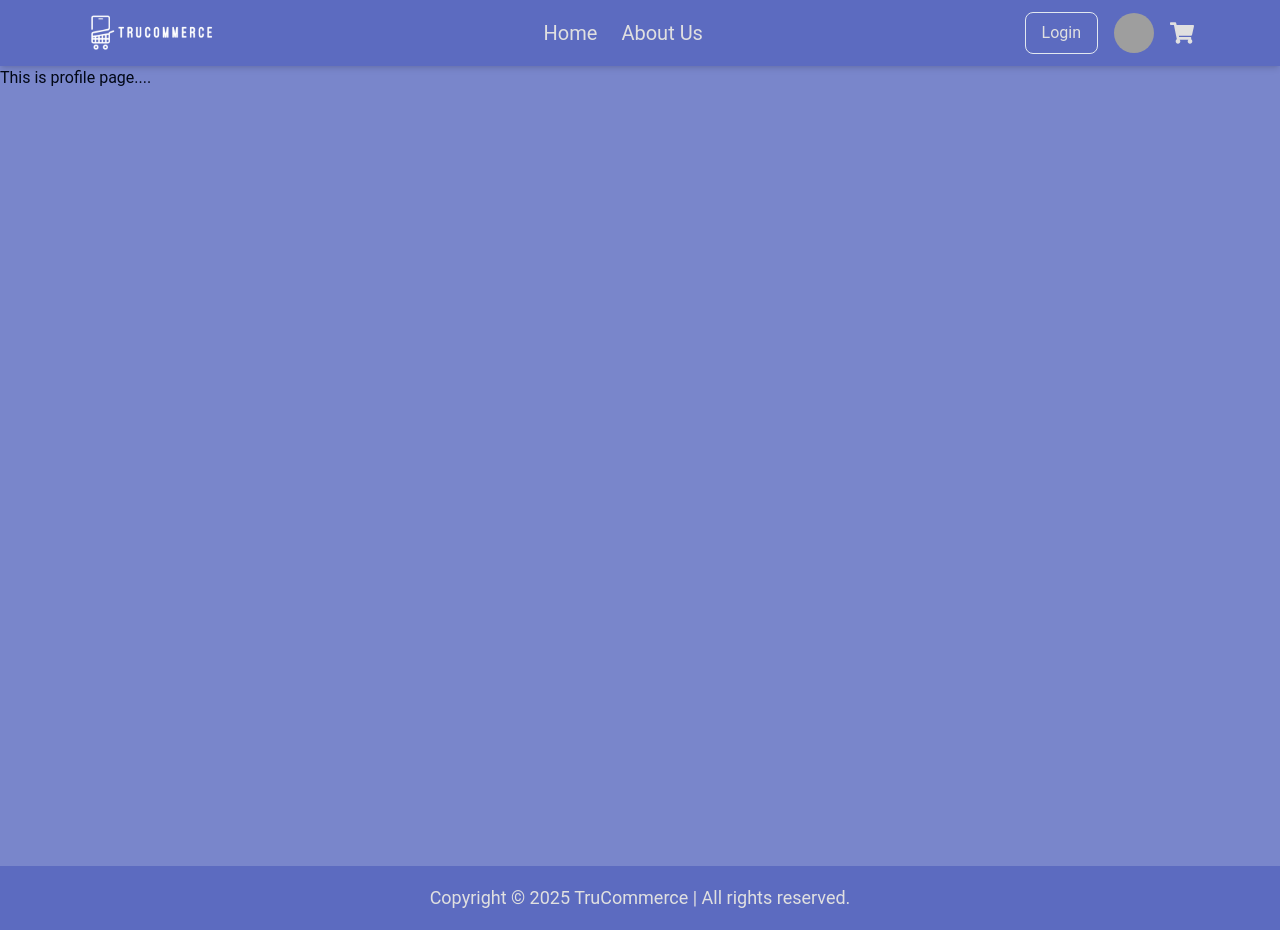
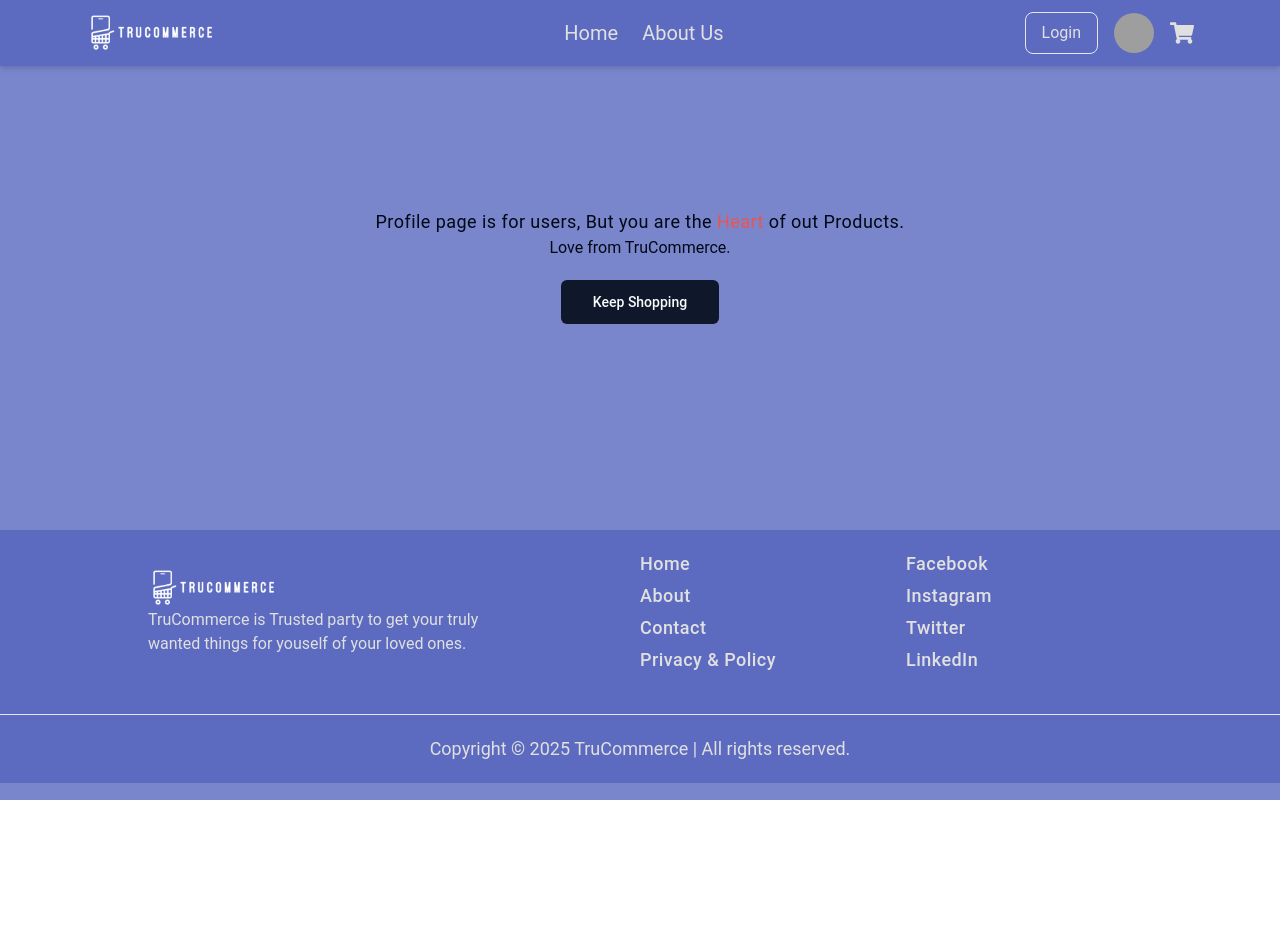
Before and after one commit to Nayan-Kamble53/truCommerce_client, a React (Vite) app: page /profile in a window 1280 px wide. After the commit the page ends 800 px from the top, so only its background shows below. Built offline with nearby package versions, Linux system fonts and the light colour scheme; grey boxes are pictures that could not be loaded.

Commit message:
fixed some ui

```diff
--- a/package.json
+++ b/package.json
@@ -26,12 +26,14 @@
     "embla-carousel-react": "^8.5.2",
     "jwt-decode": "^4.0.0",
     "lucide-react": "^0.474.0",
+    "next-themes": "^0.4.4",
     "react": "^19.0.0",
     "react-dom": "^19.0.0",
     "react-icons": "^5.4.0",
     "react-resizable-panels": "^2.1.7",
     "react-router-dom": "^7.1.5",
     "react-toastify": "^11.0.3",
+    "sonner": "^1.7.4",
     "tailwind-merge": "^3.0.1",
     "tailwindcss-animate": "^1.0.7"
   },
--- a/src/App.jsx
+++ b/src/App.jsx
@@ -7,6 +7,7 @@ import { Route, Routes } from "react-router-dom";
 import Navbar from "./components/Navbar";
 import ProductDetail from "./components/ProductDetail";
 import Footer from "./components/Footer";
+import { Toaster } from "./components/ui/sonner";
 
 function App() {
   return (
@@ -24,6 +25,7 @@ function App() {
       <Footer />
       {/* toastify */}
       <ToastContainer position="bottom-right" autoClose={3000} pauseOnHover />
+      <Toaster />
     </div>
   );
 }
--- a/src/components/CartSidebar.jsx
+++ b/src/components/CartSidebar.jsx
@@ -1,4 +1,5 @@
 import { FaShoppingCart } from "react-icons/fa";
+import { HiOutlineShoppingCart } from "react-icons/hi2";
 import {
   Sheet,
   SheetContent,
@@ -62,8 +63,17 @@ const Sidebar = () => {
         </SheetHeader>
 
         <>
-          <CardWithForm />
-          <CartSummary className="" />
+          {cartProducts.length <= 0 ? (
+            <div className="w-full h-[80%] text-gray-500 flex flex-col items-center justify-center">
+              <HiOutlineShoppingCart className="w-24 h-40" />
+              <p className="text-lg">Your cart is empty.</p>
+            </div>
+          ) : (
+            <>
+              <CardWithForm />
+              <CartSummary className="" />
+            </>
+          )}
         </>
       </SheetContent>
     </Sheet>
--- a/src/components/Footer.jsx
+++ b/src/components/Footer.jsx
@@ -1,10 +1,68 @@
+import { Link } from "react-router-dom";
+import logo from "../assets/logo.png";
+import { Separator } from "./ui/separator";
 
+const Links = [
+  { title: "Home", href: "/" },
+  { title: "About", href: "/about" },
+  { title: "Contact", href: "/" },
+  { title: "Privacy & Policy", href: "/" },
+];
+const SocialLinks = [
+  { title: "Facebook", href: "/" },
+  { title: "Instagram", href: "/" },
+  { title: "Twitter", href: "/" },
+  { title: "LinkedIn", href: "/" },
+];
 const Footer = () => {
   return (
-    <div className="bg-indigo-400 h-16 flex justify-center items-center text-gray-300 text-lg">
-      <h1>Copyright &#169; 2025 TruCommerce | All rights reserved.</h1>
+    <div className="bg-indigo-400 flex flex-col gap-5 w-full justify-center items-center text-gray-300 text-lg mt-16 ">
+      <div className="w-[80%] flex flex-col items-center sm:grid sm:grid-cols-[2fr_1fr_1fr] gap-5 my-5 ">
+        {/* logo */}
+        <Link to="/" className="flex flex-col items-center sm:items-start ml-5">
+          <img src={logo} alt="Logo" className="w-32" />
+          <p className="w-[80%] text-sm sm:text-base sm:w-[80%] ">
+            TruCommerce is Trusted party to get your truly wanted things for
+            youself of your loved ones.
+          </p>
+        </Link>
+
+        {/* links */}
+        <div className="flex flex-col items-center sm:items-start gap-1 text-gray-300 font-medium tracking-wide">
+          {Links.map((link) => {
+            return (
+              <Link
+                key={link.title}
+                to={link.href}
+                className="hover:text-gray-100 transition-colors ease-in-out"
+              >
+                {link.title}
+              </Link>
+            );
+          })}
+        </div>
+
+        {/* socials */}
+        <div className="flex flex-col gap-1 text-gray-300 font-medium tracking-wide items-center sm:items-start">
+          {SocialLinks.map((link) => {
+            return (
+              <Link
+                key={link.title}
+                to={link.href}
+                className="hover:text-gray-100 transition-colors ease-in-out"
+              >
+                {link.title}
+              </Link>
+            );
+          })}
+        </div>
+      </div>
+      <Separator />
+      <h1 className="text-sm sm:text-base md:text-lg mb-5 ">
+        Copyright &#169; 2025 TruCommerce | All rights reserved.
+      </h1>
     </div>
-  )
-}
+  );
+};
 
-export default Footer
+export default Footer;
--- a/src/components/Navbar.jsx
+++ b/src/components/Navbar.jsx
@@ -13,6 +13,7 @@ import {
 import { useContext } from "react";
 import { shopContext } from "@/context/ShopContext";
 import axios from "axios";
+import { toast } from "sonner";
 
 const Navbar = () => {
   const { token, backendUrl, refreshToken } = useContext(shopContext);
@@ -23,6 +24,7 @@ const Navbar = () => {
       localStorage.setItem("token", "");
       localStorage.setItem("refresh-token", "");
       window.location.reload();
+      toast.success("User Logged out");
     } catch (error) {
       console.log(error);
     }
@@ -50,7 +52,7 @@ const Navbar = () => {
         </div>
 
         {/* Buttons and Profile */}
-        <div className="flex items-center space-x-4">
+        <div className="flex items-center space-x-4 w-[10vw] justify-end">
           {!token && (
             <Link
               to="/login"
@@ -72,7 +74,9 @@ const Navbar = () => {
             {token && (
               <DropdownMenuContent className="w-48">
                 <DropdownMenuItem>
-                  <Link to="/profile">Profile</Link>
+                  <Link to="/profile" className="w-full h-full text-left">
+                    Profile
+                  </Link>
                 </DropdownMenuItem>
                 <DropdownMenuSeparator />
                 <DropdownMenuItem className="text-red-500 cursor-pointer">
--- /dev/null
+++ b/src/components/ui/sonner.jsx
@@ -0,0 +1,28 @@
+import { useTheme } from "next-themes"
+import { Toaster as Sonner } from "sonner"
+
+const Toaster = ({
+  ...props
+}) => {
+  const { theme = "system" } = useTheme()
+
+  return (
+    (<Sonner
+      theme={theme}
+      className="toaster group"
+      toastOptions={{
+        classNames: {
+          toast:
+            "group toast group-[.toaster]:bg-background group-[.toaster]:text-foreground group-[.toaster]:border-border group-[.toaster]:shadow-lg",
+          description: "group-[.toast]:text-muted-foreground",
+          actionButton:
+            "group-[.toast]:bg-primary group-[.toast]:text-primary-foreground",
+          cancelButton:
+            "group-[.toast]:bg-muted group-[.toast]:text-muted-foreground",
+        },
+      }}
+      {...props} />)
+  );
+}
+
+export { Toaster }
--- a/src/context/ShopContext.jsx
+++ b/src/context/ShopContext.jsx
@@ -2,7 +2,7 @@ import { createContext, useEffect, useState } from "react";
 import { useNavigate } from "react-router-dom";
 import { jwtDecode } from "jwt-decode";
 import axios from "axios";
-import { toast } from "react-toastify";
+import { toast } from "sonner";
 
 export const shopContext = createContext();
 
@@ -27,6 +27,7 @@ const ShopContextProvider = ({ children }) => {
     try {
       if (!token) {
         console.log("User not logged in");
+        toast.info("User isn't loged in, Login first");
         navigate("/login");
         return;
       }
@@ -38,7 +39,7 @@ const ShopContextProvider = ({ children }) => {
       );
 
       setCartID((prev) => [...prev, response.data.id]);
-      toast.success("Item added to Your Cart");
+      toast.success("Item added to cart");
       getCartItems(); // Refresh cart after adding an item
       getCartAmount(); // Update total price
     } catch (error) {
@@ -110,6 +111,12 @@ const ShopContextProvider = ({ children }) => {
       getCartAmount();
     }
   }, [token, cartId]);
+  // useEffect(() => {
+  //   if (cartProducts.length > 0) {
+  //     getCartItems();
+  //     getCartAmount();
+  //   }
+  // }, [cartProducts]);
 
   // console.log("Cart Products:", cartProducts);
   // console.log("Cart Total:", cartAmount);
@@ -130,11 +137,10 @@ const ShopContextProvider = ({ children }) => {
       setCartProducts((prev) =>
         prev.map((item) =>
           item.productId?.id === productId
-            ? { ...item, quantity: item.quantity + 1 }
+            ? { ...item, quantity: newQuantity }
             : item
         )
       );
-      getCartItems();
     } catch (error) {
       console.log(error);
     }
@@ -157,7 +163,7 @@ const ShopContextProvider = ({ children }) => {
       setCartProducts((prev) =>
         prev.map((item) =>
           item.productId?.id === productId
-            ? { ...item, quantity: item.quantity - 1 }
+            ? { ...item, quantity: newQuantity }
             : item
         )
       );
--- a/src/pages/Profile.jsx
+++ b/src/pages/Profile.jsx
@@ -1,9 +1,23 @@
+import { Button } from "@/components/ui/button";
+import { shopContext } from "@/context/ShopContext";
+import { useContext } from "react";
+
 const Profile = () => {
+  const { navigate } = useContext(shopContext);
   return (
-    <div className="h-screen">
-      <h1>This is profile page....</h1>
+    <div className="h-[50vh] flex flex-col items-center justify-center">
+      <div className=" flex flex-col items-center justify-center">
+        <p className=" text-lg tracking-wide ">
+          Profile page is for users, But you are the{" "}
+          <span className="text-red-400">Heart</span> of out Products.
+        </p>
+        <p>Love from TruCommerce.</p>
+        <Button className="mt-5" size="lg" onClick={() => navigate("/")}>
+          Keep Shopping
+        </Button>
+      </div>
     </div>
-  )
-}
+  );
+};
 
-export default Profile
+export default Profile;
```
Also changed, not shown: src/components/ProductDetail.jsx (+34 -15 lines), src/pages/Login.jsx (+32 -4 lines), 1 other file (tests, documents, lock files or other folders).
